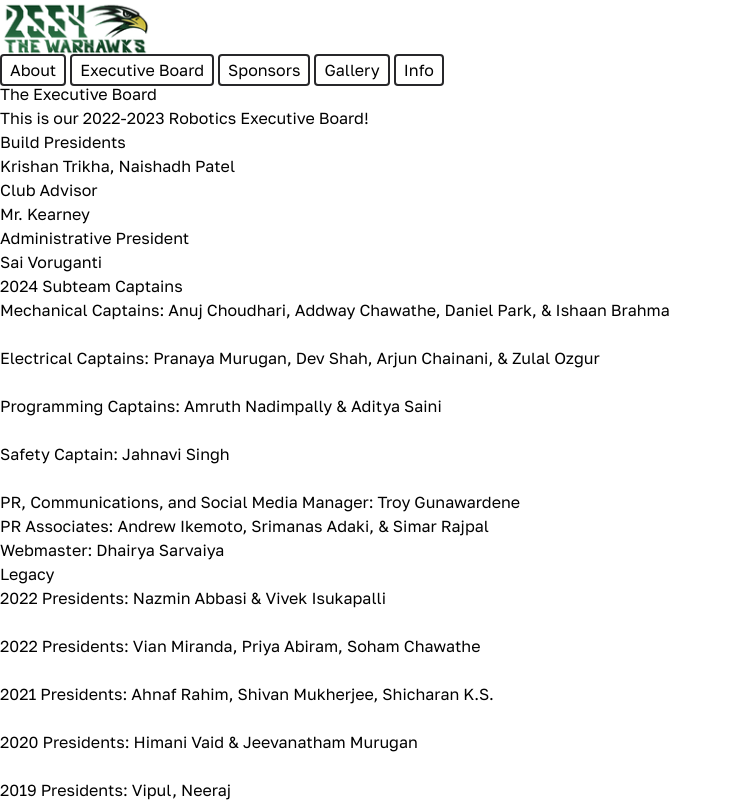
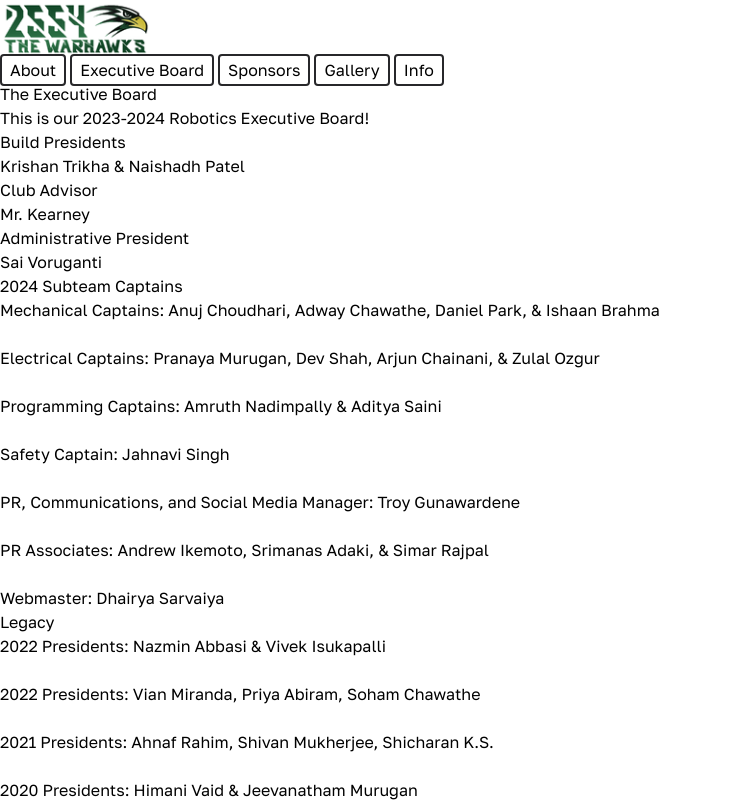
Before and after one commit to Team2554/JPSRobotics2554Website, a SvelteKit app: page /executive-board in a window 1280 px wide. Shown: the top 802 px of the page, without its empty margins (0-732 px from the left). Built offline with nearby package versions, Linux system fonts and the light colour scheme.

Commit message:
minor fixes

```diff
--- a/src/routes/executive-board/+page.svelte
+++ b/src/routes/executive-board/+page.svelte
@@ -4,12 +4,12 @@
 
 <div class="p-20 bg-emerald-900 text-center flex flex-col justify-center align-middle">
 	<h1 class="text-7xl uppercase text-white font-semibold">The Executive Board</h1>
-	<h2 class="text-white mt-4 text-xl">This is our 2022-2023 Robotics Executive Board!</h2>
+	<h2 class="text-white mt-4 text-xl">This is our 2023-2024 Robotics Executive Board!</h2>
 	<div class="border border-green-800 mt-6 rounded" />
 	<div class="grid grid-cols-3 text-white mt-5">
 		<div>
 			<h3 class="text-3xl uppercase font-bold">Build Presidents</h3>
-			<p class="text-2xl mt-4">Krishan Trikha, Naishadh Patel</p>
+			<p class="text-2xl mt-4">Krishan Trikha & Naishadh Patel</p>
 		</div>
 		<div>
 			<h3 class="text-3xl uppercase font-bold">Club Advisor</h3>
@@ -29,11 +29,13 @@
 <div class="max-w-5xl mx-auto pt-2">
 	<div class="text-center mt-7 text-2xl">
 		<p>
-			<span class="font-semibold">Mechanical Captains:</span> Anuj Choudhari, Addway Chawathe, Daniel Park, & Ishaan Brahma
+			<span class="font-semibold">Mechanical Captains:</span> Anuj Choudhari, Adway Chawathe, Daniel
+			Park, & Ishaan Brahma
 		</p>
 		<br />
 		<p>
-			<span class="font-semibold">Electrical Captains:</span> Pranaya Murugan, Dev Shah, Arjun Chainani, & Zulal Ozgur
+			<span class="font-semibold">Electrical Captains:</span> Pranaya Murugan, Dev Shah, Arjun Chainani,
+			& Zulal Ozgur
 		</p>
 		<br />
 		<p>
@@ -47,9 +49,11 @@
 		<p>
 			<span class="font-semibold">PR, Communications, and Social Media Manager:</span> Troy Gunawardene
 		</p>
+		<br />
 		<p>
 			<span class="font-semibold">PR Associates:</span> Andrew Ikemoto, Srimanas Adaki, & Simar Rajpal
 		</p>
+		<br />
 		<p>
 			<span class="font-semibold">Webmaster:</span> Dhairya Sarvaiya
 		</p>
```
